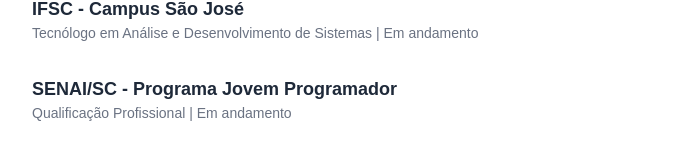
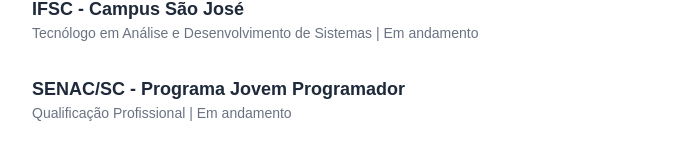
Before and after one commit to EduCardoso22/meu-portfolio, a Next.js app: page /sobre in a window 1280 px wide. Shown: the part 1193-1353 px from the top of the page, without its empty margins (176-870 px from the left). Built offline with nearby package versions, Linux system fonts and the light colour scheme.

Commit message:
Att final (real)

```diff
--- a/src/app/sobre/page.tsx
+++ b/src/app/sobre/page.tsx
@@ -81,7 +81,7 @@
             <p className="text-sm text-gray-500 dark:text-gray-400">Tecnólogo em Análise e Desenvolvimento de Sistemas | Em andamento</p>
           </article>
            <article>
-            <h4 className="text-lg font-semibold text-gray-800 dark:text-white">SENAI/SC - Programa Jovem Programador</h4>
+            <h4 className="text-lg font-semibold text-gray-800 dark:text-white">SENAC/SC - Programa Jovem Programador</h4>
             <p className="text-sm text-gray-500 dark:text-gray-400">Qualificação Profissional | Em andamento</p>
            </article>
           <article>
```
